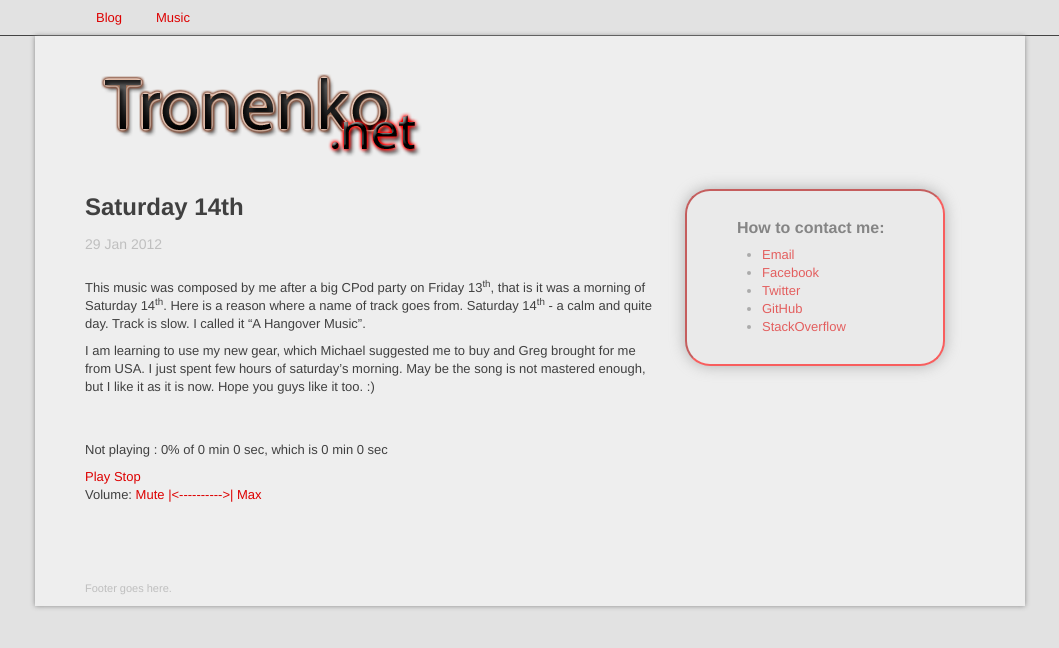
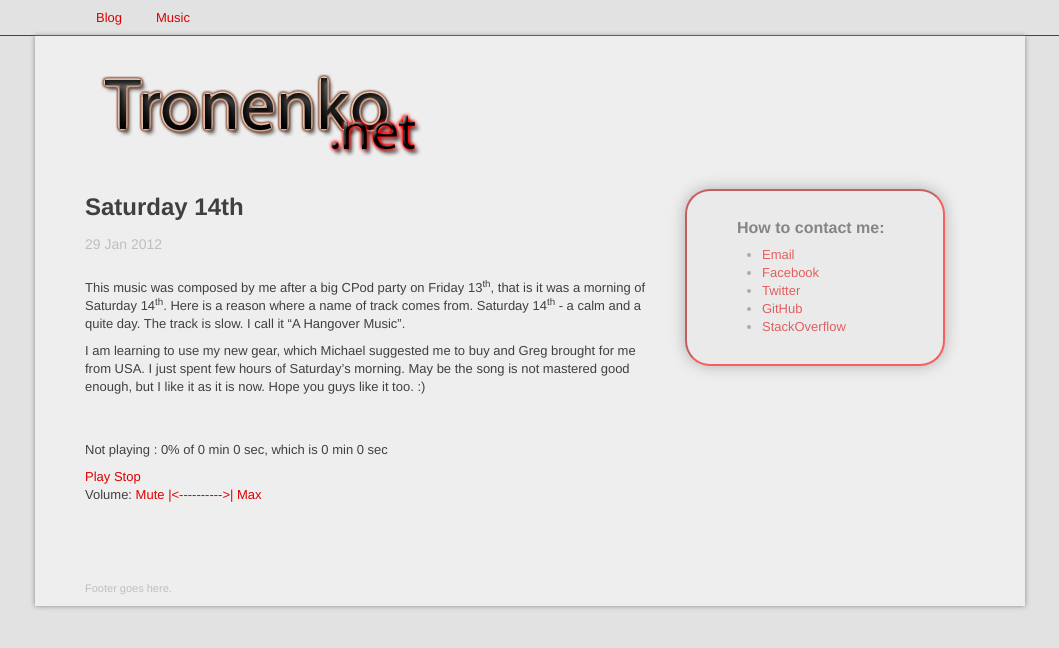
Before and after one commit to morphium/morphium.github.com, a Jekyll site: the page built from _posts/music/2012-01-29-saturday-14th.markdown, in a window 1280 px wide. Shown: the top 648 px of the page, without its empty margins (110-1169 px from the left). Built offline with Jekyll 4.4.1, drawn with Linux system fonts in a browser that asks for light colours; nearby versions of some CDN libraries; comment, search, counter and statistics services are not loaded.

Commit message:
hangover song edited

```diff
--- a/_posts/music/2012-01-29-saturday-14th.markdown
+++ b/_posts/music/2012-01-29-saturday-14th.markdown
@@ -7,8 +7,8 @@ mp3_file_url: http://tronenko.net/media/delirium-saturday-14th.mp3
 
 
 This music was composed by me after a big CPod party on Friday 13<sup>th</sup>, that is it was a morning of Saturday 14<sup>th</sup>.
-Here is a reason where a name of track goes from. Saturday 14<sup>th</sup> - a calm and quite day. Track is slow. I called it "A Hangover Music".
+Here is a reason where a name of track comes from. Saturday 14<sup>th</sup> - a calm and a quite day. The track is slow. I call it "A Hangover Music".
 
 I am learning to use my new gear, which Michael suggested me to buy and Greg brought for me from USA.
-I just spent few hours of saturday's morning. May be the song is not mastered enough, but I like it as it is now.
+I just spent few hours of Saturday's morning. May be the song is not mastered good enough, but I like it as it is now.
 Hope you guys like it too. :)
```
